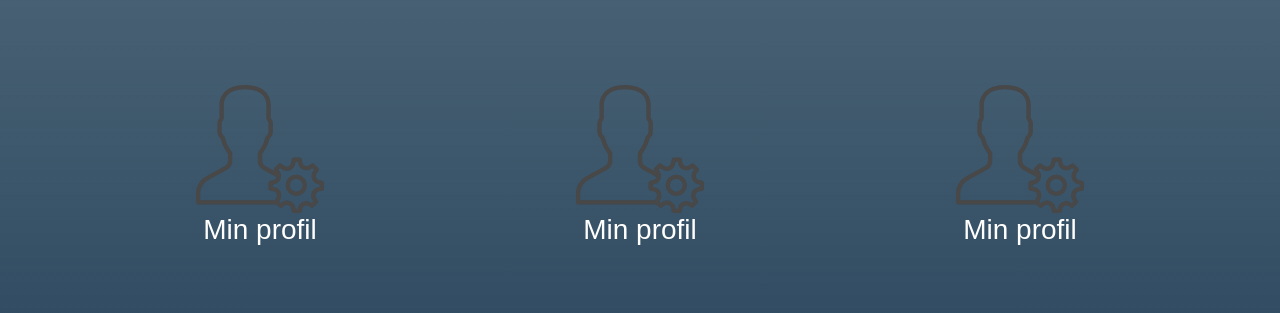
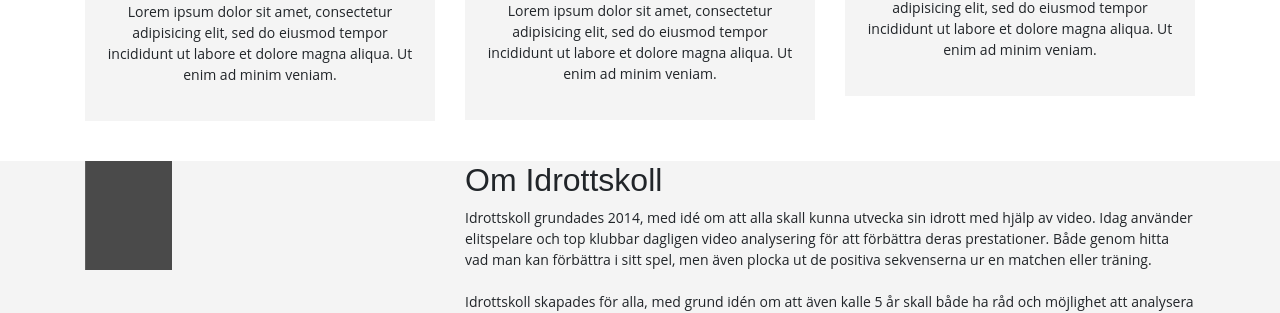
Before and after one commit to Idrottskoll/idrottskoll-web, a React app: page / in a window 1280 px wide. Shown: the part 830-1143 px from the top of the page. Built offline with nearby package versions, Linux system fonts and the light colour scheme; a web font is replaced by a local one.

Commit message:
Added navigation component to user

```diff
--- a/src/App.js
+++ b/src/App.js
@@ -7,7 +7,7 @@ import Usp from './components/landingpage/Usp';
 import About from './components/landingpage/About';
 import CaseSlider from './components/landingpage/CaseSlider';
 
-import Navigation from './components/usercontent/Navigation';
+// import Navigation from './components/usercontent/Navigation';
 
 import Footer from './components/shared/Footer';
 
@@ -26,7 +26,6 @@ export default class App extends Component {
       return (
         <div>
           <Hero />
-          <Navigation />
           <Usp />
           <About />
           <CaseSlider />
--- a/src/components/usercontent/Navigation.js
+++ b/src/components/usercontent/Navigation.js
@@ -5,29 +5,16 @@ export default class Navigation extends Component {
   render() {
     return (
       <div className="hero-module-nav bm-40">
-        <Grid className="hero-content">
-          <Row className="steps profile">
-            <Col md={4}>
-              <div className="step hover">
-                <img src={'src/images/icons/user.png'} className="stepIcons"/>
-                <h3 className="color-white">Min profil</h3>
-              </div>
-            </Col>
-            <Col md={4}>
-              <div className="step hover">
-                <img src={'src/images/icons/user.png'} className="stepIcons"/>
-                <h3 className="color-white">Min profil</h3>
-              </div>
-            </Col>
-            <Col md={4}>
-              <div className="step hover">
-                <img src={'src/images/icons/user.png'} className="stepIcons"/>
-                <h3 className="color-white">Min profil</h3>
+        <Grid>
+          <Row>
+            <Col md={12}>
+              <div className="hero-content center color-white">
+                <h1 className="">Välkommen!</h1>
+                <h3>Här kan du se dina videos och eventuell stream som är igång.</h3>
               </div>
             </Col>
           </Row>
-
-      </Grid>
+        </Grid>
       </div>
     );
   }
--- a/src/scss/components/_hero.scss
+++ b/src/scss/components/_hero.scss
@@ -17,7 +17,14 @@ video {
   z-index: 1000;
   position: relative;
   .hero-content {
-    height: 100%;
+    height: 40em;
+    display: flex;
+    justify-content: center;
+    align-items: center;
+    flex-direction: column;
+    h3 {
+      margin: 0;
+    }
     .steps {
       display: flex;
       height: 100%;
```
